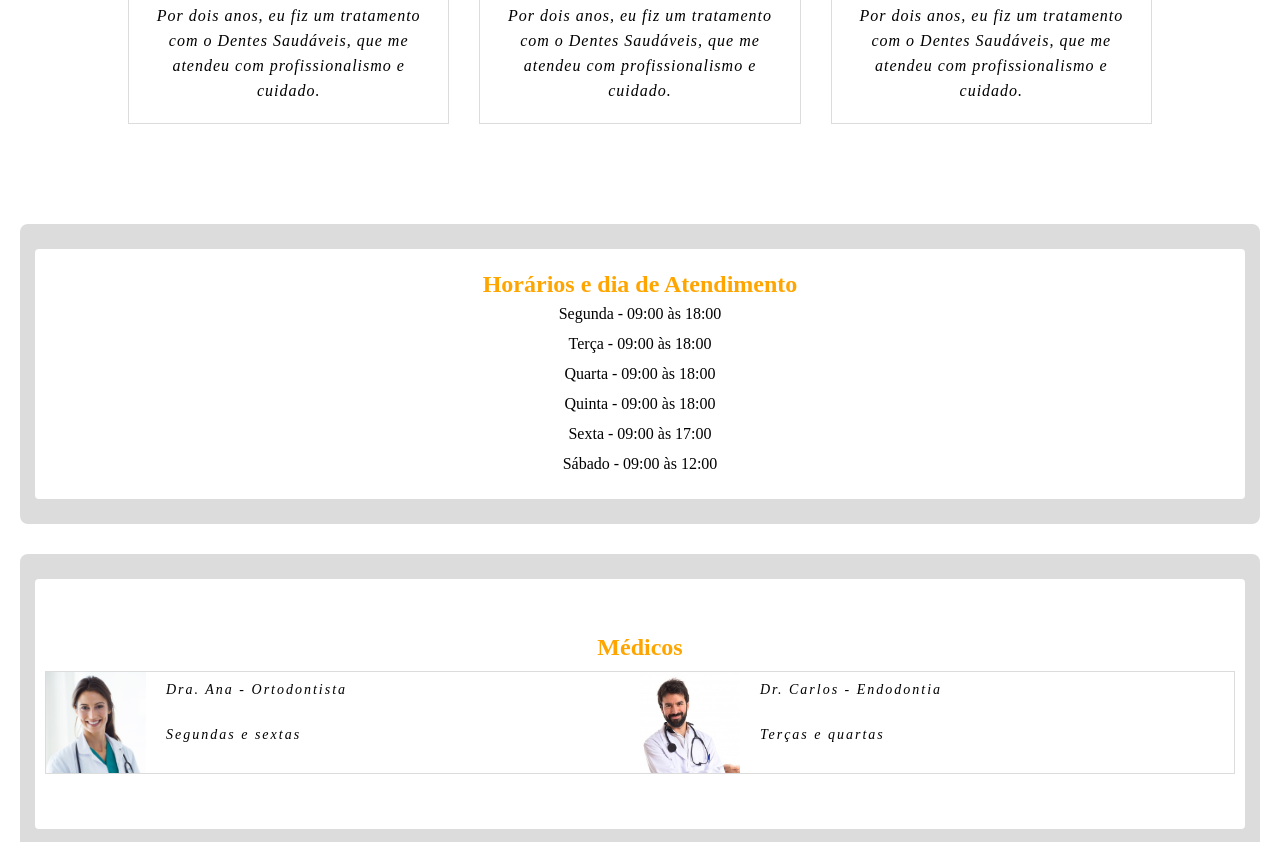
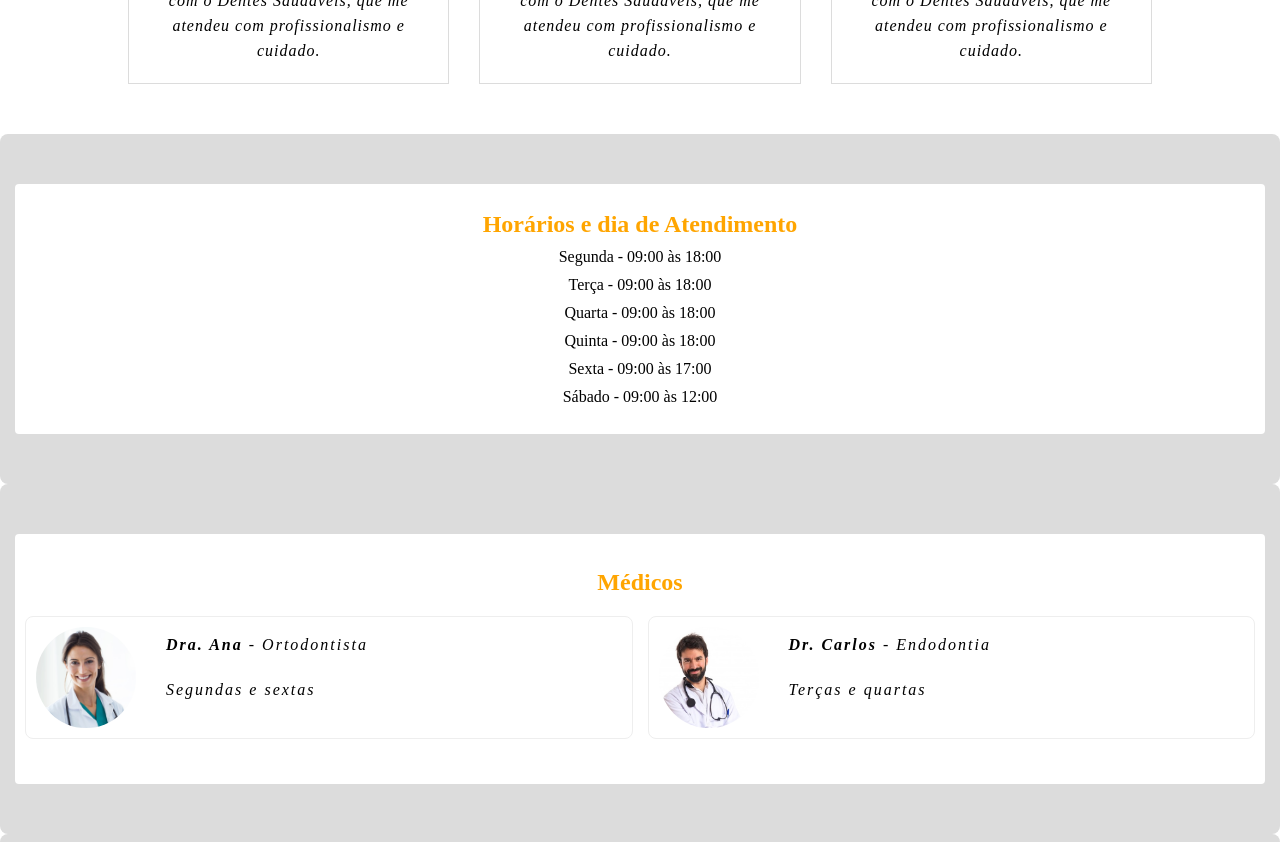
Before and after one commit to pollyanna79/dentistapolly, a Next.js app: page / in a window 1280 px wide. Shown: the part 1480-2322 px from the top of the page. Built offline with nearby package versions, Linux system fonts and the light colour scheme.

Commit message:
adicionando projeto ao repositorio remoto

```diff
--- a/src/app/Componentes/Depoimentos/depoimentos.module.css
+++ b/src/app/Componentes/Depoimentos/depoimentos.module.css
@@ -26,3 +26,14 @@
     padding: 0px 20px 20px;
     font-style: italic;
   }
+  /* Responsividade para textos */
+@media (max-width: 480px) {
+    .card_depoimento h3 {
+        font-size: 20px; /* Diminui um pouco o título em celulares */
+    }
+
+    .card_depoimento p {
+        font-size: 14px;
+        line-height: 22px;
+    }
+}
--- a/src/app/Componentes/Moldurainformacoes/moldurainformacoes.module.css
+++ b/src/app/Componentes/Moldurainformacoes/moldurainformacoes.module.css
@@ -42,3 +42,14 @@
   .img_aparelho{
     display: inline-flex;
   }
+@media (max-width: 480px) {
+  .moldura {
+    flex: 1 1 100%; /* Ocupa a largura toda no celular */
+    padding: 10px;
+  }
+
+  .moldura p {
+    letter-spacing: 0.5px; /* Reduz o espaçamento para caber mais palavras */
+    font-size: 14px;
+  }
+}
--- a/src/app/page.js
+++ b/src/app/page.js
@@ -134,9 +134,9 @@ export default function Home() {
     <section className={estilos.secao_informacoes}>
 
         <MolduraInformacoes>
+
+          <h2>Horários e dia de Atendimento</h2>
        < ul className={estilos.lista_horarios}>
-          <h2>Horários e dia de Atendimento</h2>
-
             <li>Segunda - 09:00 às 18:00</li>
             <li>Terça - 09:00 às 18:00</li>
             <li>Quarta - 09:00 às 18:00</li>
@@ -147,35 +147,40 @@ export default function Home() {
           </MolduraInformacoes>
 
 
+
        <MolduraInformacoes>
-        <h2>Médicos </h2>
-          <div className={estilos.card}>
+  <h2>Médicos</h2>
+
+  <div className={estilos.container_medicos}> {/* Novo container pai */}
+
+    {/* Card do Médico 1 */}
+    <div className={estilos.card_individual}>
       <Image
-                className={estilos.img_aparelho}
+        className={estilos.img_medico}
         src={Dentista01}
-                alt="Dr. Ana"
-                title="Dr. Ana"
+        alt="Dra. Ana"
       />
-
-             <div>
-              <p>Dra. Ana - Ortodontista</p>
+      <div className={estilos.info_texto}>
+        <p><strong>Dra. Ana</strong> - Ortodontista</p>
         <p>Segundas e sextas</p>
       </div>
+    </div>
 
+    {/* Card do Médico 2 */}
+    <div className={estilos.card_individual}>
       <Image
-                className={estilos.img_aparelho}
+        className={estilos.img_medico}
         src={Dentista02}
         alt="Dr. Carlos"
-                title="Dr. Carlos"
       />
-              <div>
-              <p>Dr. Carlos - Endodontia</p>
+      <div className={estilos.info_texto}>
+        <p><strong>Dr. Carlos</strong> - Endodontia</p>
         <p>Terças e quartas</p>
       </div>
     </div>
+
+  </div>
 </MolduraInformacoes>
-
-
  <MolduraInformacoes>
  <h2>Contatos</h2>
   <div className={estilos.fones}>
@@ -190,11 +195,7 @@ export default function Home() {
     </p>
           </div>
           </MolduraInformacoes>
-
-
         </section>
-
-
     {/* Seção localização */}
     <section className={estilos.secao_localizacao}>
       <div>
--- a/src/app/page.module.css
+++ b/src/app/page.module.css
@@ -3,6 +3,9 @@
   border-bottom: 1px solid #fff;
   position: fixed;
   width: 100%;
+}
+.topo {
+  z-index: 1000; /* Garante que o topo fique sempre acima de tudo */
 }
 
 .container_logo {
@@ -10,6 +13,7 @@
   align-items: center;
   justify-content: center;
   padding: 20px;
+  font-size: clamp(18px, 5vw, 26px);
 }
 
 .container_logo img {
@@ -27,11 +31,11 @@
 /* Seção apresentação da página */
 .secao_apresentacao {
   background-color: #1b3675;
-  padding: 120px 20px 70px;
   display: flex;
   flex-direction: column;
   align-items: center;
   gap: 30px;
+  padding: 100px 20px 50px;
 }
 
 .container_texto_apresentacao {
@@ -45,10 +49,12 @@
 
 .container_texto_apresentacao h1 {
   color: #fdb203;
-  font-size: 30px;
+  font-size: clamp(22px, 6vw, 30px);
+  letter-spacing: 1.5px;
   font-weight: 300;
   text-transform: uppercase;
   letter-spacing: 2.4px;
+
 }
 
 .container_texto_apresentacao span {
@@ -77,6 +83,7 @@
   flex: 1 1 400px;
   padding: 10px 0px;
   box-shadow: 0 10px 15px -10px rgba(163, 162, 162, 0.3);
+
 }
 
 .lista_servicos li img {
@@ -130,8 +137,8 @@
 .lista_beneficios li {
   padding: 10px 10px;
   list-style: none;
-  text-align: left;
-  flex: 1 1 300px;
+  flex: 1 1 280px;
+  text-align: center;
 }
 
 /* Seção depoimentos clientes*/
@@ -151,13 +158,6 @@
   gap: 30px;
 }
 
-/* Seção de contatos */
-.secao_informacoes {
-  display: flex;
-  flex-direction: column;
-  padding: 50px 20px;
-  gap: 30px;
-}
 
 .container_informacoes {
   max-width: 1024px;
@@ -171,16 +171,39 @@
 }
 
 .lista_horarios {
-  line-height: 30px;
-  text-align: left;
+/* Garante que a lista ocupe o espaço disponível, mas não mais que isso */
+  width: 100%;
+  max-width: 100%;
+
+  /* Essencial: faz com que padding e border não aumentem o tamanho total */
+  box-sizing: border-box;
+
+  list-style-type: none;
+  padding: 0;
+  margin: 0;
+  display: flex;
+  flex-direction: column;
+  align-items: center;
+  gap: 10px;
 }
 
-.card {
-  width: 100%;
-  display: flex;
-  align-items: center;
-  justify-content: space-between;
-  border: 1px solid gainsboro;
+.lista_horarios li:hover {
+  background-color: #fff2e6; /* Efeito visual ao passar o mouse */
+}
+
+/* Ajustes para Celular */
+@media (max-width: 480px) {
+  .lista_horarios li {
+    font-size: 14px;
+    padding: 10px 5px;
+    /* Se o horário ainda ficar apertado, podemos empilhar: */
+    /* flex-direction: column; */
+    /* text-align: center; */
+  }
+
+  .lista_horarios {
+    padding: 10px;
+  }
 }
 
 .card figure {
@@ -190,6 +213,8 @@
   justify-content: center;
   width: 80px;
   height: 80px;
+  padding: 10px;
+  flex-wrap: wrap;
 }
 
 .card div {
@@ -246,18 +271,84 @@
 .lista_horarios h2{
   text-align: center;
   color: orange;
+  font-size: clamp(18px, 4vw, 24px);
+  margin-bottom: 20px;
 
 }
 .secao_informacoes h2{
   text-align: center;
   color: orange;
 }
-.lista_horarios{
-  list-style-type: none;
 
+@media (max-width: 768px) {
+  /* Reduz espaçamentos gerais */
+  .secao_apresentacao,
+  .secao_beneficios,
+  .secao_depoimentos,
+  .secao_informacoes {
+    padding: 40px 15px;
+  }
+
+  .subtitulo {
+    font-size: 24px;
+    letter-spacing: 1px;
+  }
+
+  /* Ajusta a imagem do aparelho para não ficar desproporcional */
+  .container_img_aparelho {
+    max-width: 100%;
+  }
+
+  /* Centraliza informações de contato no mobile */
+  .container_informacoes {
+    flex-direction: column;
+    align-items: center;
+    text-align: center;
+  }
+
+  /* Faz com que cada item de serviço ocupe a linha toda se necessário */
+  .lista_servicos li {
+    flex: 1 1 100%;
+  }
+
+  /* Ajuste no card de contato */
+  .card figure {
+    flex: 1 1 100%; /* Imagem em cima */
+    height: 60px;
+  }
+
+}
+
+.container_medicos {
   display: flex;
-  flex-direction: column; /* Itens um embaixo do outro */
-  align-items: center;    /* Centraliza horizontalmente */
-  justify-content: center; /* Centraliza verticalmente (se o pai tiver altura) */
-  text-align: center;
+  flex-direction: row; /* Garante que fiquem um ao lado do outro */
+  flex-wrap: wrap;     /* Se a tela for muito pequena, eles pulam linha em vez de vazar */
+  justify-content: center;
+  gap: 15px;           /* Espaço entre os cards dos médicos */
+  width: 100%;         /* Ocupa a largura total disponível na moldura */
+  padding: 10px 0;
 }
+
+.card_individual {
+  display: flex;
+  align-items: center;
+  background-color: #fff;
+  border: 1px solid #eee;
+  border-radius: 8px;
+  padding: 10px;
+
+  /* Explicação do flex:
+     1 (cresce), 1 (encolhe), 250px (tamanho base).
+     Isso permite que dois cards de 250px caibam lado a lado em uma moldura de 500px+ */
+  flex: 1 1 250px;
+
+  max-width: 100%;
+  gap: 10px;
+}
+.img_medico {
+  width: 50px;
+  height: 50px;
+  border-radius: 50%;
+  object-fit: cover;
+  flex-shrink: 0; /* Impede que a imagem seja achatada */
+}
```
Lines whose indentation alone changed are shown as unchanged.
